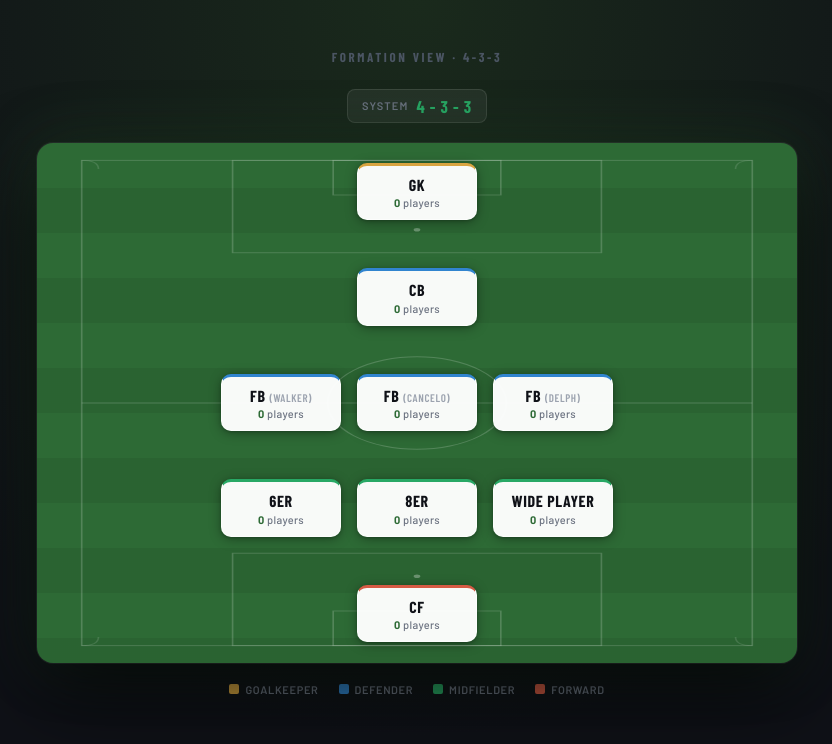
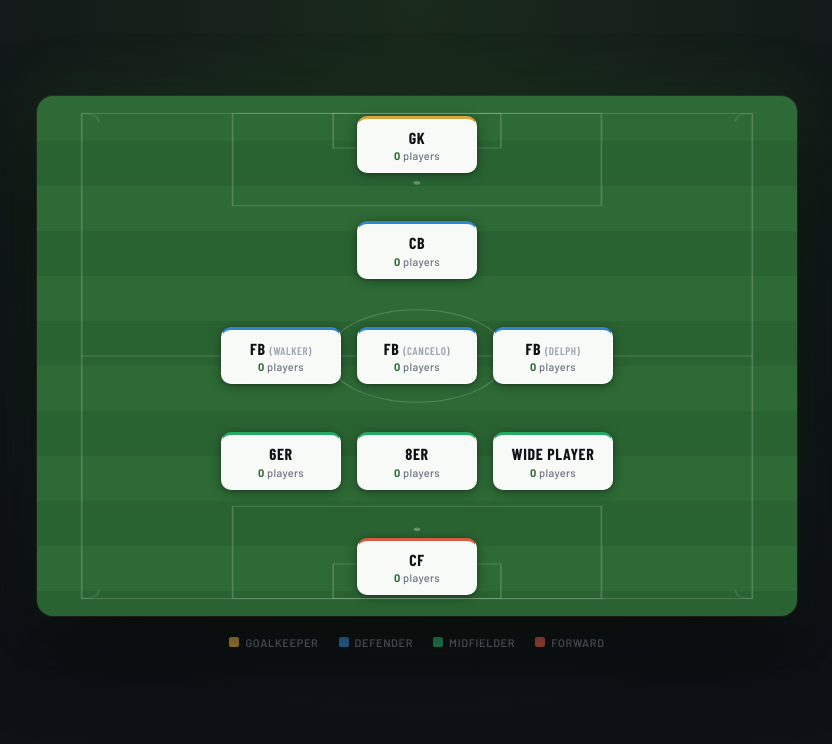
Before and after one commit to alielhelisy/Football-Scouting-App, a Flask app: page /dashboard in a window 1280 px wide. Shown: the part 56-800 px from the top of the page, without its empty margins (223-1055 px from the left). Run offline with Flask 3, Linux system fonts and the light colour scheme; the visitor is signed in with stand-in values (Sample User, id 1); data that the repository does not hold is empty; some web fonts are replaced.

Commit message:
Remove dashboard header badge

```diff
--- a/templates/dashboard.html
+++ b/templates/dashboard.html
@@ -3,13 +3,6 @@
 {% block body_class %}dashboard-page{% endblock %}
 
 {% block content %}
-<p class="page-title">Formation View &middot; 4-3-3</p>
-
-<div class="formation-badge">
-    <span class="formation-badge-label">System</span>
-    <span class="formation-badge-value">4 - 3 - 3</span>
-</div>
-
 <div class="pitch-wrapper">
     <div class="pitch-markings">
         <svg viewBox="0 0 680 900" xmlns="http://www.w3.org/2000/svg" preserveAspectRatio="none">
```
